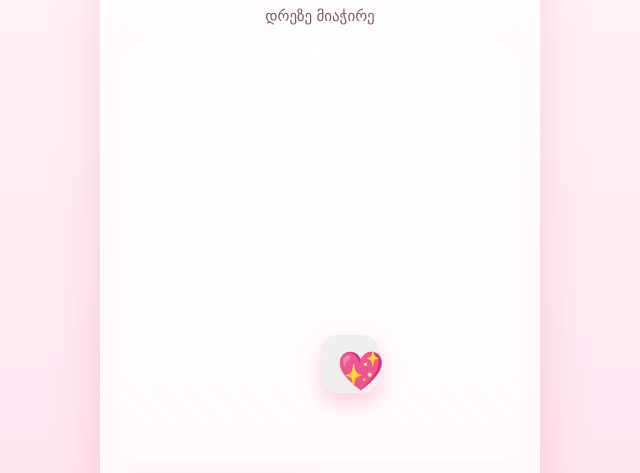
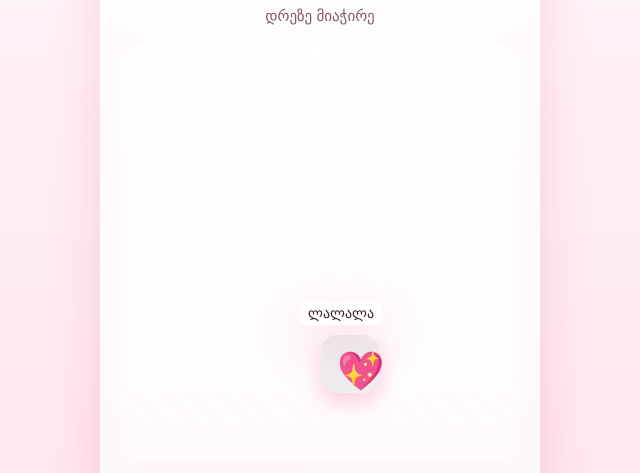
Before and after one commit to vaxosv/Love, a website built with webpack: page index.html in a window 1280 px wide. Both pictures are taken after a click on the button "დაიწყე". Shown: the part 220-693 px from the top of the page, 320-960 px from the left. Built offline with nearby package versions, Linux system fonts and the light colour scheme.

Commit message:
feat: add tooltip functionality

```diff
--- a/css/game.css
+++ b/css/game.css
@@ -214,3 +214,18 @@ button {
     opacity: 0;
   }
 }
+
+/* Tooltip styling */
+.heart-tooltip {
+  position: absolute;
+  background: var(--card);
+  color: var(--text);
+  padding: 4px 8px;
+  border-radius: 6px;
+  font-size: 14px;
+  white-space: nowrap;
+  pointer-events: none;
+  z-index: 5;
+  box-shadow: var(--shadow);
+  transform: translate(-50%, -100%);
+}
--- a/js/app.js
+++ b/js/app.js
@@ -31,6 +31,17 @@ const texts = {
     heart: '💖',
     heartAlt: '💝',
   },
+  fun: [
+    { text: 'ოპაა' },
+    { text: 'მოდი აბა' },
+    { text: 'ჰიჰიიი' },
+    { text: 'ლალალა' },
+    { text: 'აბა დამიჭირე' },
+    { text: 'პუსი ეს' },
+    { text: 'სუსტი ხარ' },
+    { text: '🤪' },
+    { text: 'მოზლოზინი' },
+  ],
   resultText: {
     won: 'სწრაფი თითები გქონია 😏🌹',
     lost: 'კიდე აცაცუნე თითები',
@@ -81,6 +92,7 @@ let gameRunning = false;
 let timerId = null;
 let spawnId = null;
 let activeHeart = null;
+let activeTooltip = null;
 
 function updateStats() {
   setText(scoreEl, score);
@@ -92,10 +104,19 @@ function clearHeart() {
     activeHeart.remove();
     activeHeart = null;
   }
+  if (activeTooltip) {
+    activeTooltip.remove();
+    activeTooltip = null;
+  }
 }
 
 function randomBetween(min, max) {
   return Math.random() * (max - min) + min;
+}
+
+function getRandomFunText() {
+  const index = Math.floor(Math.random() * texts.fun.length);
+  return texts.fun[index].text;
 }
 
 function spawnHeart() {
@@ -114,6 +135,10 @@ function spawnHeart() {
   heart.style.top = top + 'px';
   // Show heart in UI immediately after positioning
   gameArea.appendChild(heart);
+
+  // Create and show tooltip using helper
+  activeTooltip = createTooltip(left, top);
+
   heart.addEventListener('click', (e) => {
     if (!gameRunning) return;
     clearHeart();
@@ -129,6 +154,37 @@ function spawnHeart() {
     spawnHeart();
   });
   activeHeart = heart;
+}
+
+function createTooltip(left, top) {
+  // Create tooltip element
+  const tooltip = document.createElement('div');
+  tooltip.className = 'heart-tooltip';
+  tooltip.textContent = getRandomFunText();
+  // Append to measure size
+  gameArea.appendChild(tooltip);
+  const tooltipWidth = tooltip.offsetWidth;
+  const tooltipHeight = tooltip.offsetHeight;
+  const areaWidth = gameArea.clientWidth;
+  const areaHeight = gameArea.clientHeight;
+  let tooltipLeft = left + 20;
+  let tooltipTop = top - 10;
+  // Adjust to stay within game area bounds
+  if (tooltipLeft + tooltipWidth > areaWidth) {
+    tooltipLeft = areaWidth - tooltipWidth - 8;
+  }
+  if (tooltipLeft < 8) {
+    tooltipLeft = 8;
+  }
+  if (tooltipTop < 8) {
+    tooltipTop = top + 58 + 8;
+  }
+  if (tooltipTop + tooltipHeight > areaHeight) {
+    tooltipTop = areaHeight - tooltipHeight - 8;
+  }
+  tooltip.style.left = tooltipLeft + 'px';
+  tooltip.style.top = tooltipTop + 'px';
+  return tooltip;
 }
 
 function createFloatingScore(x, y, text) {
```
